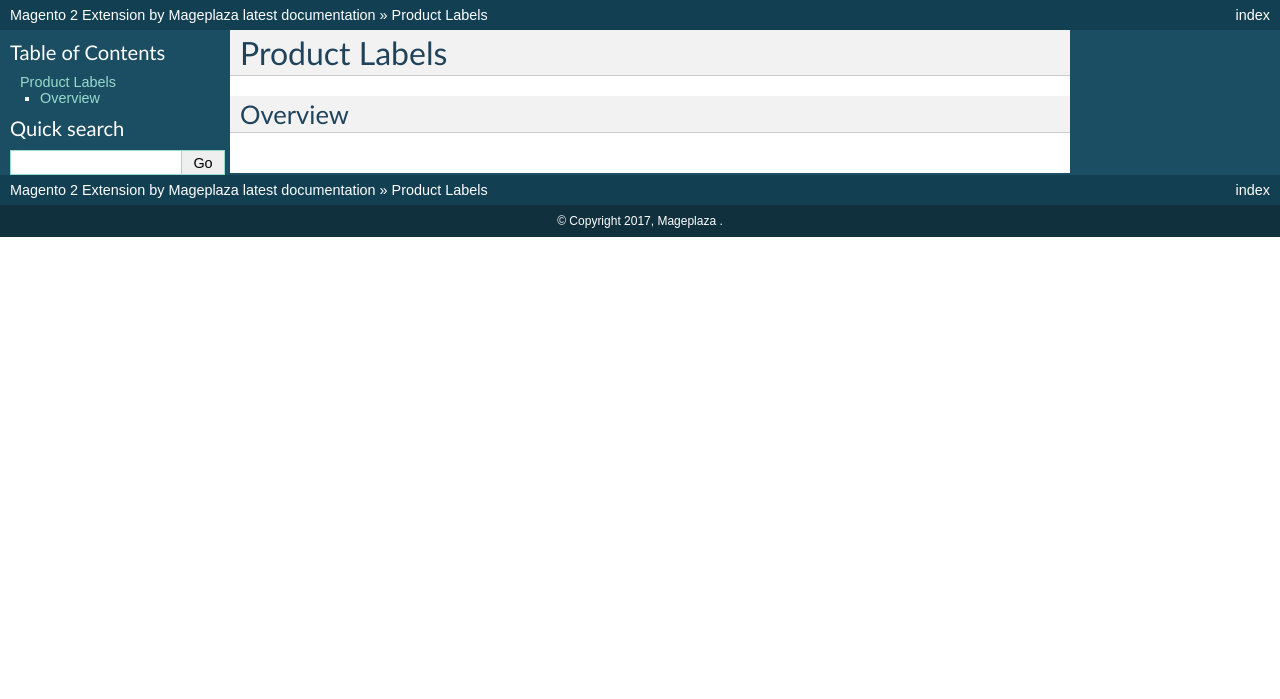
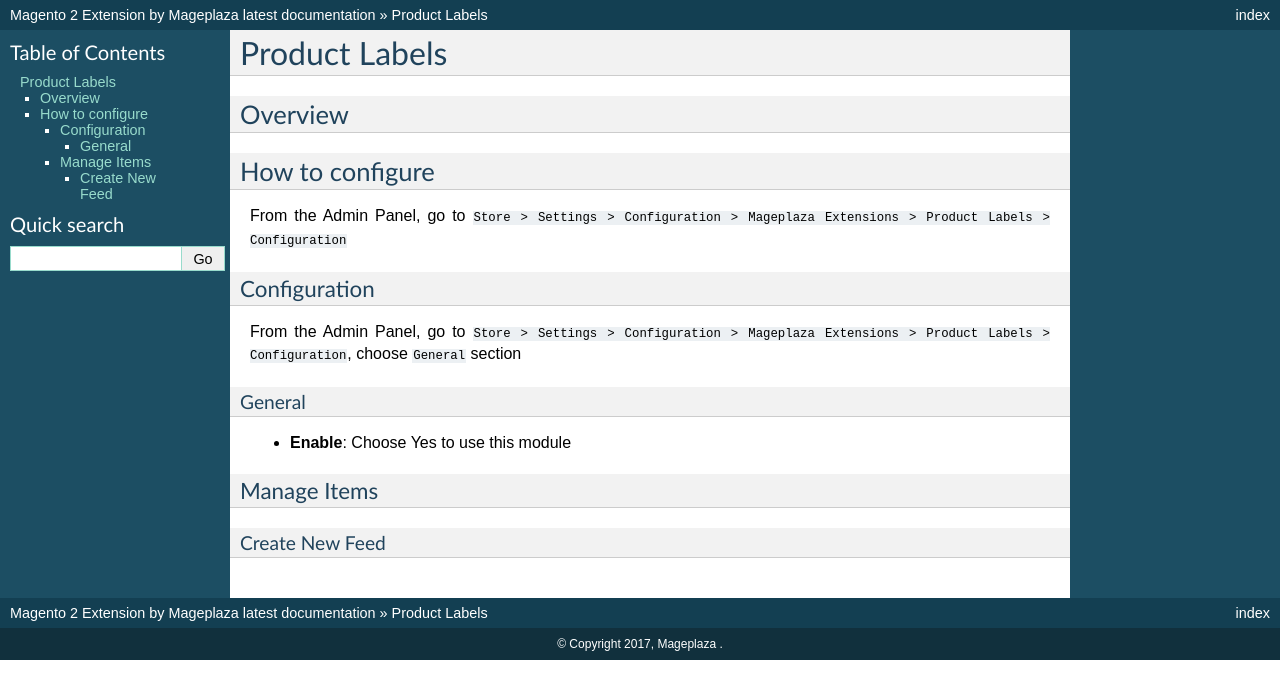
Before and after one commit to magepages/mpdocs, a Sphinx documentation site: the page built from docs/product-labels/index.md, in a window 1280 px wide. Shown: the top 699 px of the page. Built offline with Sphinx 7.4.7, drawn with Linux system fonts in a browser that asks for light colours; pages that are not in the unit, such as notebooks, are missing from menus.

Commit message:
Update index.md

```diff
--- a/docs/product-labels/index.md
+++ b/docs/product-labels/index.md
@@ -1,2 +1,18 @@
 # Product Labels
 ## Overview
+
+
+## How to configure
+
+From the Admin Panel, go to `Store > Settings > Configuration > Mageplaza Extensions > Product Labels > Configuration`
+
+### Configuration
+
+From the Admin Panel, go to  `Store > Settings > Configuration > Mageplaza Extensions > Product Labels > Configuration`, choose `General` section
+
+#### General
+
+* **Enable**: Choose Yes to use this module
+
+### Manage Items
+#### Create New Feed
```
